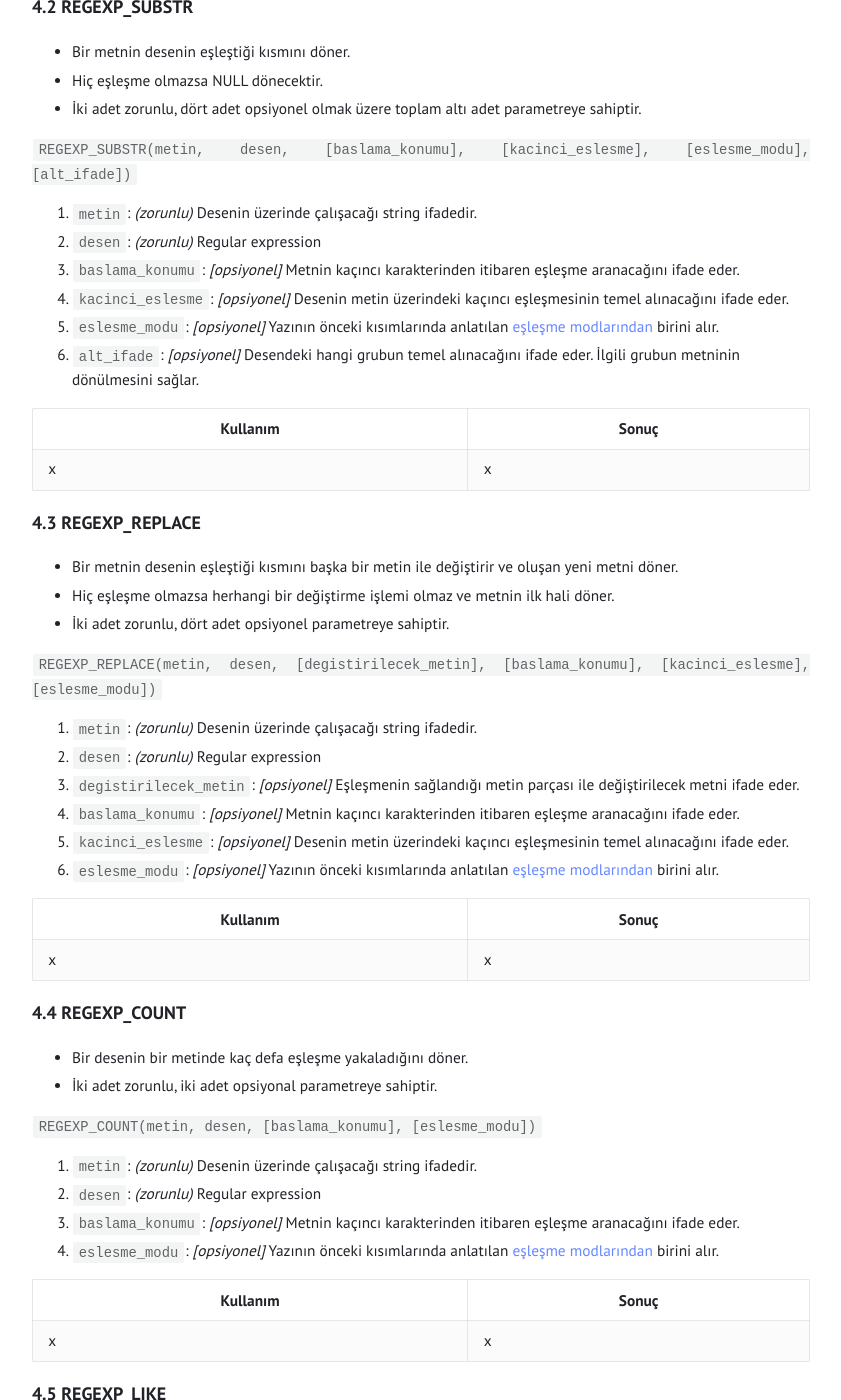
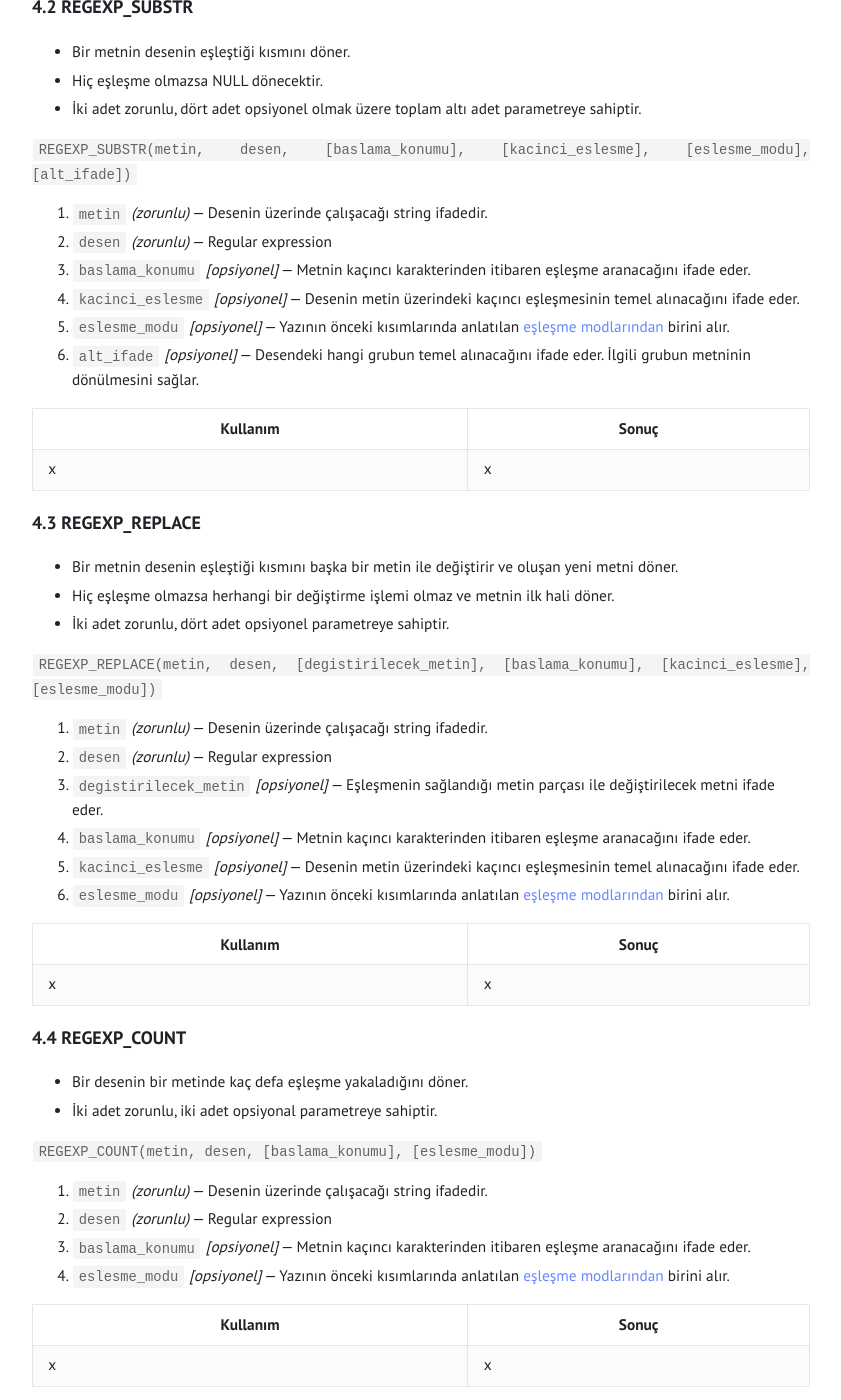
Before and after one commit to tunahanoguz/tunahanoguz.github.io, a Jekyll site: the page built from _posts/2025-05-05-oracle-regular-expressions.md, in a window 1280 px wide and 1400 px high, scrolled down 7699 px. Shown: the whole window, without its empty margins (219-1060 px from the left). Built offline with Jekyll 4.4.1, drawn with Linux system fonts in a browser that asks for light colours; some of the changed text lies outside the part shown.

````diff
--- a/_posts/2025-05-05-oracle-regular-expressions.md
+++ b/_posts/2025-05-05-oracle-regular-expressions.md
@@ -199,12 +199,12 @@ Aşağıdaki tabloda üstteki iki tabloda açıklamaları yer alan desen ve eşl
 
 ```REGEXP_SUBSTR(metin, desen, [baslama_konumu], [kacinci_eslesme], [eslesme_modu], [alt_ifade])```
 
-1. ```metin```: *(zorunlu)* Desenin üzerinde çalışacağı string ifadedir.
-2. ```desen```: *(zorunlu)* Regular expression
-3. ```baslama_konumu```: *[opsiyonel]* Metnin kaçıncı karakterinden itibaren eşleşme aranacağını ifade eder.
-4. ```kacinci_eslesme```: *[opsiyonel]* Desenin metin üzerindeki kaçıncı eşleşmesinin temel alınacağını ifade eder.
-5. ```eslesme_modu```: *[opsiyonel]* Yazının önceki kısımlarında anlatılan [eşleşme modlarından](#eslesme-modlari) birini alır.
-6. ```alt_ifade```: *[opsiyonel]* Desendeki hangi grubun temel alınacağını ifade eder. İlgili grubun metninin dönülmesini sağlar.
+1. ```metin``` *(zorunlu)* — Desenin üzerinde çalışacağı string ifadedir.
+2. ```desen``` *(zorunlu)* — Regular expression
+3. ```baslama_konumu``` *[opsiyonel]* — Metnin kaçıncı karakterinden itibaren eşleşme aranacağını ifade eder.
+4. ```kacinci_eslesme``` *[opsiyonel]* — Desenin metin üzerindeki kaçıncı eşleşmesinin temel alınacağını ifade eder.
+5. ```eslesme_modu``` *[opsiyonel]* — Yazının önceki kısımlarında anlatılan [eşleşme modlarından](#eslesme-modlari) birini alır.
+6. ```alt_ifade``` *[opsiyonel]* — Desendeki hangi grubun temel alınacağını ifade eder. İlgili grubun metninin dönülmesini sağlar.
 
 | Kullanım | Sonuç |
 |----------|-------|
@@ -218,12 +218,12 @@ Aşağıdaki tabloda üstteki iki tabloda açıklamaları yer alan desen ve eşl
 
 ```REGEXP_REPLACE(metin, desen, [degistirilecek_metin], [baslama_konumu], [kacinci_eslesme], [eslesme_modu])```
 
-1. ```metin```: *(zorunlu)* Desenin üzerinde çalışacağı string ifadedir.
-2. ```desen```: *(zorunlu)* Regular expression
-3. ```degistirilecek_metin```: *[opsiyonel]* Eşleşmenin sağlandığı metin parçası ile değiştirilecek metni ifade eder.
-4. ```baslama_konumu```: *[opsiyonel]* Metnin kaçıncı karakterinden itibaren eşleşme aranacağını ifade eder.
-5. ```kacinci_eslesme```: *[opsiyonel]* Desenin metin üzerindeki kaçıncı eşleşmesinin temel alınacağını ifade eder.
-6. ```eslesme_modu```: *[opsiyonel]* Yazının önceki kısımlarında anlatılan [eşleşme modlarından](#eslesme-modlari) birini alır.
+1. ```metin``` *(zorunlu)* — Desenin üzerinde çalışacağı string ifadedir.
+2. ```desen``` *(zorunlu)* — Regular expression
+3. ```degistirilecek_metin``` *[opsiyonel]* — Eşleşmenin sağlandığı metin parçası ile değiştirilecek metni ifade eder.
+4. ```baslama_konumu``` *[opsiyonel]* — Metnin kaçıncı karakterinden itibaren eşleşme aranacağını ifade eder.
+5. ```kacinci_eslesme``` *[opsiyonel]* — Desenin metin üzerindeki kaçıncı eşleşmesinin temel alınacağını ifade eder.
+6. ```eslesme_modu``` *[opsiyonel]* — Yazının önceki kısımlarında anlatılan [eşleşme modlarından](#eslesme-modlari) birini alır.
 
 | Kullanım | Sonuç |
 |----------|-------|
@@ -236,10 +236,10 @@ Aşağıdaki tabloda üstteki iki tabloda açıklamaları yer alan desen ve eşl
 
 ```REGEXP_COUNT(metin, desen, [baslama_konumu], [eslesme_modu])```
 
-1. ```metin```: *(zorunlu)* Desenin üzerinde çalışacağı string ifadedir.
-2. ```desen```: *(zorunlu)* Regular expression
-3. ```baslama_konumu```: *[opsiyonel]* Metnin kaçıncı karakterinden itibaren eşleşme aranacağını ifade eder.
-4. ```eslesme_modu```: *[opsiyonel]* Yazının önceki kısımlarında anlatılan [eşleşme modlarından](#eslesme-modlari) birini alır.
+1. ```metin``` *(zorunlu)* — Desenin üzerinde çalışacağı string ifadedir.
+2. ```desen``` *(zorunlu)* — Regular expression
+3. ```baslama_konumu``` *[opsiyonel]* — Metnin kaçıncı karakterinden itibaren eşleşme aranacağını ifade eder.
+4. ```eslesme_modu``` *[opsiyonel]* — Yazının önceki kısımlarında anlatılan [eşleşme modlarından](#eslesme-modlari) birini alır.
 
 | Kullanım | Sonuç |
 |----------|-------|
@@ -253,9 +253,9 @@ Aşağıdaki tabloda üstteki iki tabloda açıklamaları yer alan desen ve eşl
 
 ```REGEXP_LIKE(metin, desen, [eslesme_modu])```
 
-1. ```metin```: *(zorunlu)* Desenin üzerinde çalışacağı string ifadedir.
-2. ```desen```: *(zorunlu)* Regular expression
-3. ```eslesme_modu```: *[opsiyonel]* Yazının önceki kısımlarında anlatılan [eşleşme modlarından](#eslesme-modlari) birini alır.
+1. ```metin``` *(zorunlu)* — Desenin üzerinde çalışacağı string ifadedir.
+2. ```desen``` *(zorunlu)* — Regular expression
+3. ```eslesme_modu``` *[opsiyonel]* — Yazının önceki kısımlarında anlatılan [eşleşme modlarından](#eslesme-modlari) birini alır.
 
 | Kullanım | Sonuç |
 |----------|-------|
````
